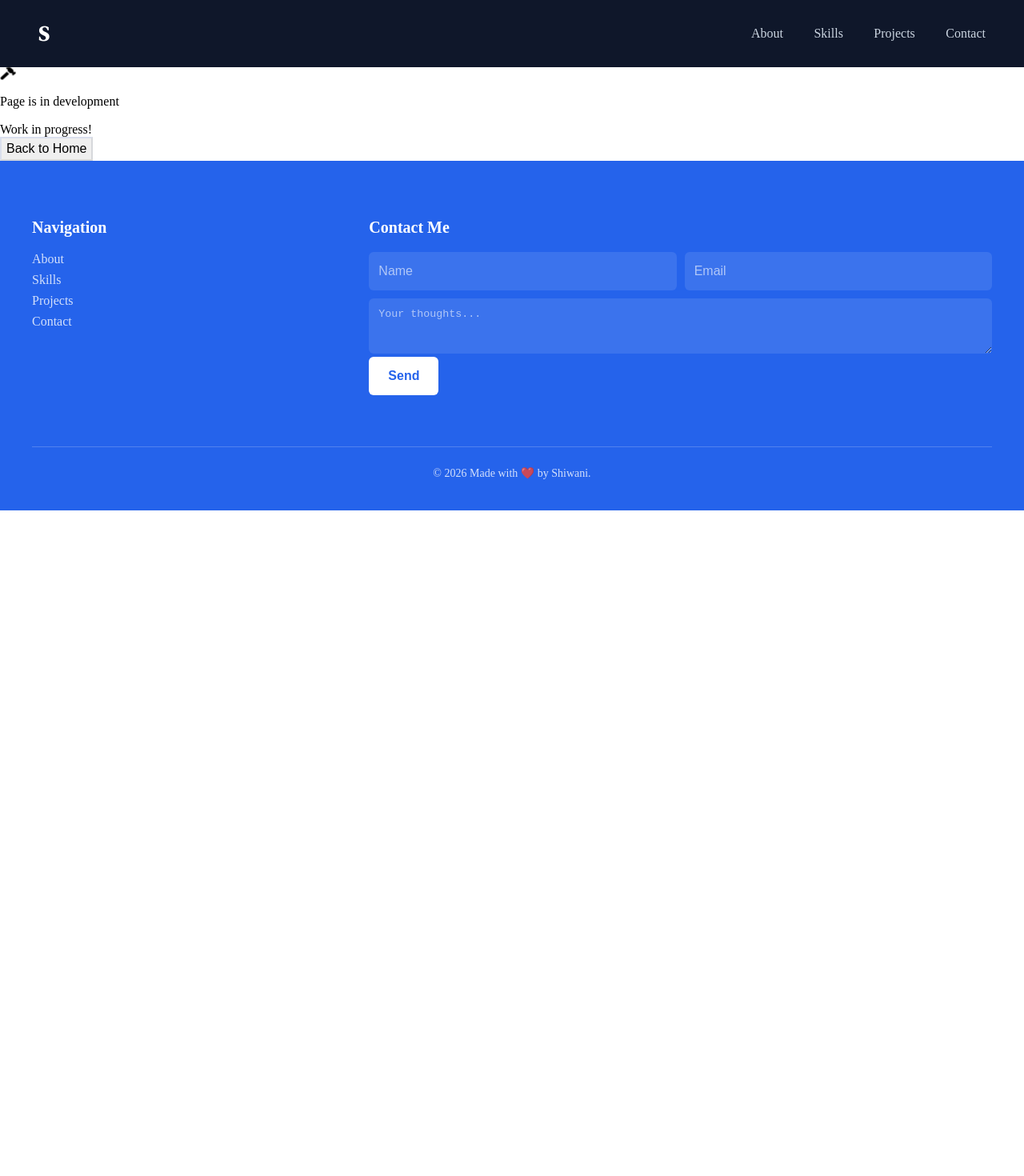
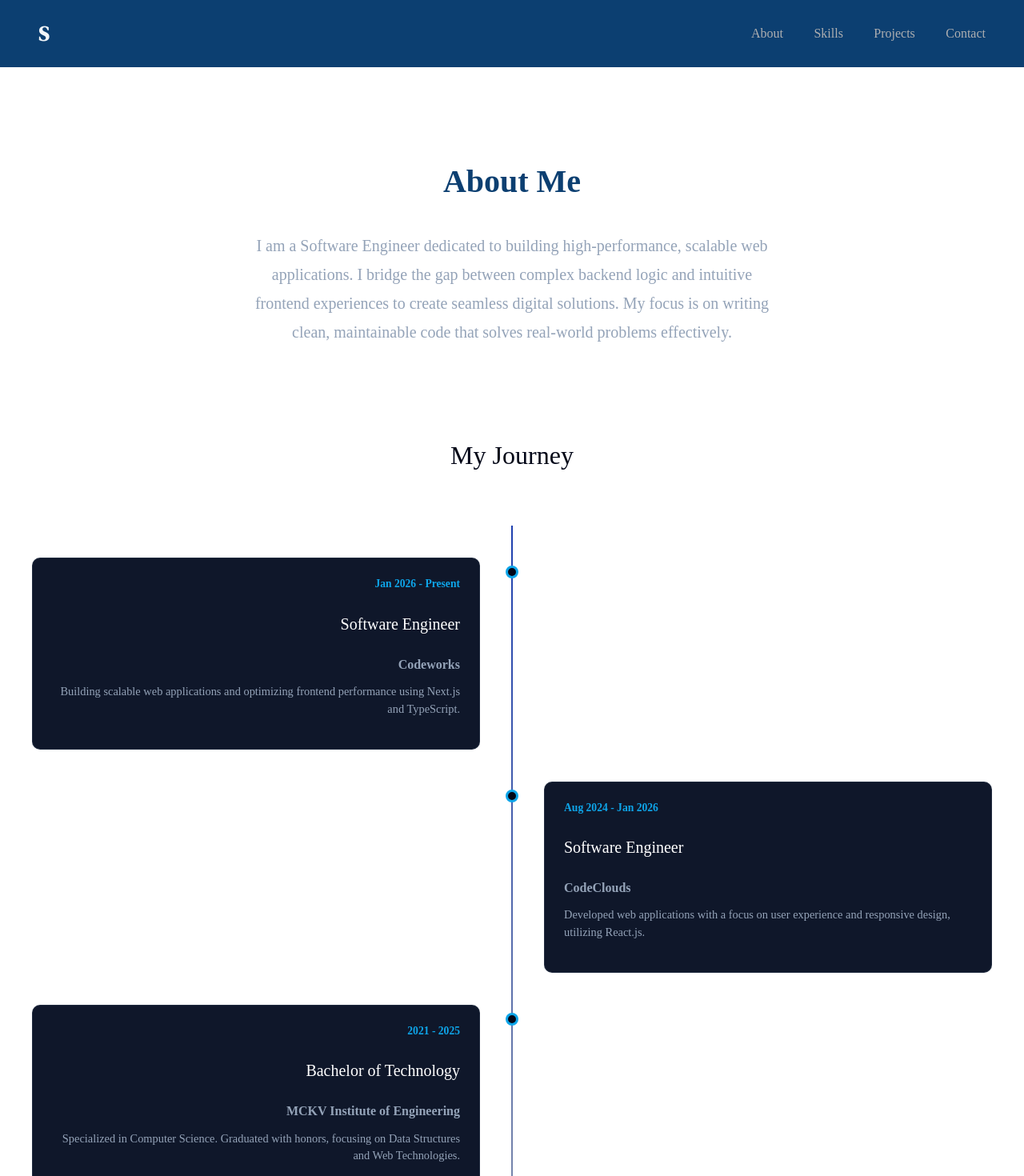
Before and after one commit to shiwani08/portfolio, a Next.js app: page /About in a window 1280 px wide. Shown: the top 1470 px of the page at 80% size. Before the commit the page ends 800 px from the top, so only its background shows below. Built offline with nearby package versions, Linux system fonts and the light colour scheme.

Commit message:
About done

```diff
--- /dev/null
+++ b/app/(pages)/About/Timeline.tsx
@@ -0,0 +1,72 @@
+"use client";
+
+import React from "react";
+import { motion } from "framer-motion";
+import "../../shared/styles/Timeline.css";
+
+const journey = [
+  {
+    id: 1,
+    title: "Software Engineer",
+    company: "Codeworks",
+    date: "Jan 2026 - Present",
+    description: "Building scalable web applications and optimizing frontend performance using Next.js and TypeScript.",
+    type: "work",
+  },
+  {
+    id: 2,
+    title: "Software Engineer",
+    company: "CodeClouds",
+    date: "Aug 2024 - Jan 2026",
+    description: "Developed web applications with a focus on user experience and responsive design, utilizing React.js.",
+    type: "work",
+  },
+  {
+    id: 3,
+    title: "Bachelor of Technology",
+    company: "MCKV Institute of Engineering",
+    date: "2021 - 2025",
+    description: "Specialized in Computer Science. Graduated with honors, focusing on Data Structures and Web Technologies.",
+    type: "education",
+  },
+  {
+    id: 4,
+    title: "Higher Secondary Education",
+    company: "St. Agnes' Convent School",
+    date: "2019 - 2021",
+    description: "Completed secondary education with a focus on Physics, Chemistry, and Mathematics.",
+    type: "education",
+  },
+];
+
+export default function Timeline() {
+  return (
+    <div className="timeline-section">
+      <h3 className="timeline-main-title">My Journey</h3>
+      <div className="ladder-container">
+        {/* The Vertical Rail */}
+        <div className="ladder-rail"></div>
+
+        {journey.map((item, index) => (
+          <motion.div
+            key={item.id}
+            className="ladder-step"
+            initial={{ opacity: 0, x: index % 2 === 0 ? -50 : 50 }}
+            whileInView={{ opacity: 1, x: 0 }}
+            transition={{ duration: 0.6, delay: index * 0.1 }}
+            viewport={{ once: true }}
+          >
+            <div className="step-content">
+              <span className="step-date">{item.date}</span>
+              <h4 className="step-title">{item.title}</h4>
+              <h5 className="step-location">{item.company}</h5>
+              <p className="step-desc">{item.description}</p>
+            </div>
+            {/* The Rung/Node */}
+            <div className="ladder-node"></div>
+          </motion.div>
+        ))}
+      </div>
+    </div>
+  );
+}
--- a/app/(pages)/About/page.tsx
+++ b/app/(pages)/About/page.tsx
@@ -4,34 +4,41 @@ import React from "react";
 import { useRouter } from "next/navigation";
 import { FontAwesomeIcon } from "@fortawesome/react-fontawesome";
 import { faHammer } from "@fortawesome/free-solid-svg-icons";
+import { RevealText } from "@/app/shared/components/animation/Reveal";
+import { motion } from "framer-motion";
+import Timeline from "./Timeline";
 
 export default function About() {
   const router = useRouter();
 
-  return (
-    <main className="min-h-screen flex flex-col items-center justify-center bg-white px-4 text-center">
-      {/* Icon Container */}
-      <div className="text-6xl text-blue-600 mb-6">
-        <FontAwesomeIcon icon={faHammer} bounce />
+ return (
+    <section id="About" className="about-section">
+      <div className="about-container">
+        <motion.h2
+          className="about-title"
+          initial={{ scale: 0.8, opacity: 0 }}
+          whileInView={{ scale: 1, opacity: 1 }}
+          transition={{ duration: 0.5 }}
+          viewport={{ once: true }}
+        >
+          About Me
+        </motion.h2>
+
+        <motion.p
+          className="about-text"
+          initial={{ scale: 0.9, opacity: 0 }}
+          whileInView={{ scale: 1, opacity: 1 }}
+          transition={{ duration: 0.7, delay: 0.2 }}
+          viewport={{ once: true }}
+        >
+          I am a Software Engineer dedicated to building high-performance,
+          scalable web applications. I bridge the gap between complex
+          backend logic and intuitive frontend experiences to create
+          seamless digital solutions. My focus is on writing clean,
+          maintainable code that solves real-world problems effectively.
+        </motion.p>
+        <Timeline />
       </div>
-
-      {/* Text Content */}
-      <div className="space-y-2 text-center">
-        <h2 className="text-2xl md:text-3xl font-bold text-gray-900">
-          Page is in development
-        </h2>
-        <div className="text-lg text-gray-600 max-w-md mx-auto">
-          Work in progress!
-        </div>
-      </div>
-
-      {/* Simple Button */}
-      <button
-        onClick={() => router.push("/")}
-        className="mt-8 px-6 py-2 bg-blue-600 text-white font-medium rounded-md hover:bg-blue-700 transition-colors shadow-sm"
-      >
-        Back to Home
-      </button>
-    </main>
+    </section>
   );
 }
--- a/app/globals.css
+++ b/app/globals.css
@@ -4,80 +4,64 @@
 
 :root {
   --font-size: 16px;
-  --background: #ffffff;
-  --foreground: #0f172a;
-  --card: #ffffff;
-  --card-foreground: #0f172a;
-  --popover: #ffffff;
-  --popover-foreground: #0f172a;
-  --primary: #1e3a8a;
+
+  /* Background & Base: Very dark cold slate/navy */
+  --background: #020617;
+  --foreground: #0c3f71;
+
+  /* Cards & UI Elements: Deep midnight */
+  --card: #0f172a;
+  --card-foreground: #f1f5f9;
+  --popover: #0f172a;
+  --popover-foreground: #f1f5f9;
+
+  /* Primary: High-contrast Cold Dark Blue */
+  --primary: #1e40af;
   --primary-foreground: #ffffff;
-  --secondary: #3b82f6;
-  --secondary-foreground: #ffffff;
-  --muted: #f1f5f9;
-  --muted-foreground: #64748b;
-  --accent: #60a5fa;
+
+  /* Secondary: Cool Slate */
+  --secondary: #334155;
+  --secondary-foreground: #f1f5f9;
+
+  /* Muted: Desaturated blue-greys */
+  --muted: #1e293b;
+  --muted-foreground: #94a3b8;
+
+  /* Accent: Electric Cyan (Terminal/Code vibe) */
+  --accent: #0ea5e9;
   --accent-foreground: #ffffff;
-  --destructive: #d4183d;
+
+  /* Destructive: Replaced Red with a deep Indigo/Violet tone to keep it "Cold" */
+  --destructive: #4338ca;
   --destructive-foreground: #ffffff;
-  --border: rgba(30, 58, 138, 0.1);
+
+  /* Borders & Inputs */
+  --border: rgba(51, 65, 85, 0.5);
   --input: transparent;
-  --input-background: #f8fafc;
-  --switch-background: #cbd5e1;
+  --input-background: #0f172a;
+  --switch-background: #aeafb1;
+
   --font-weight-medium: 500;
   --font-weight-normal: 400;
-  --ring: #3b82f6;
-  --chart-1: oklch(0.646 0.222 41.116);
-  --chart-2: oklch(0.6 0.118 184.704);
-  --chart-3: oklch(0.398 0.07 227.392);
-  --chart-4: oklch(0.828 0.189 84.429);
-  --chart-5: oklch(0.769 0.188 70.08);
+  --ring: #0ea5e9;
   --radius: 0.625rem;
-  --sidebar: oklch(0.985 0 0);
-  --sidebar-foreground: oklch(0.145 0 0);
-  --sidebar-primary: #030213;
-  --sidebar-primary-foreground: oklch(0.985 0 0);
-  --sidebar-accent: oklch(0.97 0 0);
-  --sidebar-accent-foreground: oklch(0.205 0 0);
-  --sidebar-border: oklch(0.922 0 0);
-  --sidebar-ring: oklch(0.708 0 0);
-}
 
-.dark {
-  --background: oklch(0.145 0 0);
-  --foreground: oklch(0.985 0 0);
-  --card: oklch(0.145 0 0);
-  --card-foreground: oklch(0.985 0 0);
-  --popover: oklch(0.145 0 0);
-  --popover-foreground: oklch(0.985 0 0);
-  --primary: oklch(0.985 0 0);
-  --primary-foreground: oklch(0.205 0 0);
-  --secondary: oklch(0.269 0 0);
-  --secondary-foreground: oklch(0.985 0 0);
-  --muted: oklch(0.269 0 0);
-  --muted-foreground: oklch(0.708 0 0);
-  --accent: oklch(0.269 0 0);
-  --accent-foreground: oklch(0.985 0 0);
-  --destructive: oklch(0.396 0.141 25.723);
-  --destructive-foreground: oklch(0.637 0.237 25.331);
-  --border: oklch(0.269 0 0);
-  --input: oklch(0.269 0 0);
-  --ring: oklch(0.439 0 0);
-  --font-weight-medium: 500;
-  --font-weight-normal: 400;
-  --chart-1: oklch(0.488 0.243 264.376);
-  --chart-2: oklch(0.696 0.17 162.48);
-  --chart-3: oklch(0.769 0.188 70.08);
-  --chart-4: oklch(0.627 0.265 303.9);
-  --chart-5: oklch(0.645 0.246 16.439);
-  --sidebar: oklch(0.205 0 0);
-  --sidebar-foreground: oklch(0.985 0 0);
-  --sidebar-primary: oklch(0.488 0.243 264.376);
-  --sidebar-primary-foreground: oklch(0.985 0 0);
-  --sidebar-accent: oklch(0.269 0 0);
-  --sidebar-accent-foreground: oklch(0.985 0 0);
-  --sidebar-border: oklch(0.269 0 0);
-  --sidebar-ring: oklch(0.439 0 0);
+  /* Chart Colors: All cool tones (Blues, Cyans, Teals, Purples) */
+  --chart-1: #0ea5e9; /* Sky Blue */
+  --chart-2: #10b981; /* Emerald Teal */
+  --chart-3: #6366f1; /* Indigo */
+  --chart-4: #2dd4bf; /* Mint/Teal */
+  --chart-5: #3b82f6; /* Royal Blue */
+
+  /* Sidebar */
+  --sidebar: #020617;
+  --sidebar-foreground: #f1f5f9;
+  --sidebar-primary: #1e40af;
+  --sidebar-primary-foreground: #ffffff;
+  --sidebar-accent: #1e293b;
+  --sidebar-accent-foreground: #f1f5f9;
+  --sidebar-border: #334155;
+  --sidebar-ring: #0ea5e9;
 }
 
 @theme inline {
@@ -204,14 +188,18 @@
   }
 }
 
+.section-title {
+  font-size: 50px;
+  text-align: center;
+  font-family: cursive;
+}
+
 .navbar {
   display: flex;
   justify-content: space-between;
   align-items: center;
-
   padding: clamp(0.75rem, 2vw, 1.5rem) clamp(1rem, 4vw, 3rem);
   background-color: var(--color-foreground);
-
   gap: 1rem;
 }
 
@@ -228,7 +216,6 @@
 .nav-right {
   display: flex;
   align-items: center;
-
   gap: clamp(1rem, 3vw, 3rem);
 }
 
@@ -236,10 +223,8 @@
 .nav-right li a {
   font-size: clamp(0.875rem, 1.5vw, 1rem);
   font-weight: 500;
-
   color: var(--switch-background);
   text-decoration: none;
-
   transition: color 0.25s ease;
 }
 
@@ -264,6 +249,7 @@
   overflow: hidden;
   font-size: 90px;
   color: var(--chart-2);
+  /* background-color: var(--background); */
 }
 
 .diagonal-hero-bg {
@@ -273,14 +259,24 @@
   width: 100%;
   height: 500px;
   background: #1e3a8a; /* base color */
-  background: linear-gradient(to right, #1e3a8a, #3b82f6); /* gradient */
+  background: linear-gradient(
+    135deg,
+    #020617 0%,    /* var(--background) */
+    #0f172a 50%,   /* var(--card) */
+    #020617 100%
+  ); /* gradient */
   z-index: -1;
   clip-path: polygon(0 0, 100% 0, 100% 100%, 0 80%);
 }
 
 .footer {
   width: 100%;
-  background-color: #2563eb;
+  background: linear-gradient(
+    135deg,
+    #020617 0%,    /* var(--background) */
+    #0f172a 50%,   /* var(--card) */
+    #020617 100%
+  );
   color: white;
   padding: 3rem 1.5rem 1.5rem;
   /* FIX STARTS HERE */
@@ -432,6 +428,7 @@
 .footer-form button {
   background-color: white;
   color: #2563eb;
+  margin-top: 0.5rem;
   padding: 0.75rem 1.5rem;
   border: none;
   border-radius: 6px;
@@ -448,17 +445,20 @@
 .footer-socials {
   display: flex;
   justify-content: center;
-  gap: 2rem;
-  font-size: 1.75rem;
+  gap: 1.5rem;
   margin: 2rem 0;
 }
 
 .footer-socials a {
-  color: white;
-  transition: opacity 0.3s;
+  color: var(--muted-foreground);
+  font-size: 1.5rem;
+  transition: all 0.3s ease;
 }
 
-.footer-socials a:hover { opacity: 0.7; }
+.footer-socials a:hover {
+  color: var(--accent); /* Electric Cyan from your theme */
+  transform: translateY(-3px);
+}
 
 .footer-divider {
   border: 0;
@@ -481,3 +481,54 @@
     flex-direction: column;
   }
 }
+
+.about-section {
+  width: 100%;
+  min-height: 60vh; /* Keeps it centered vertically in the viewport */
+  display: flex;
+  align-items: center;
+  justify-content: center;
+  padding: 80px 24px; /* Vertical and Horizontal padding */
+  /* background-color: var(--secondary-foreground); */
+  box-sizing: border-box;
+}
+
+.about-container {
+  max-width: 800px; /* Limits width to help force 4 lines */
+  width: 100%;
+  text-align: center;
+}
+
+.about-title {
+  font-size: 2.5rem;
+  font-weight: 700;
+  color: var(--foreground);
+  margin-bottom: 2rem;
+}
+
+.about-text {
+  font-size: 1.25rem;
+  line-height: 1.8; /* Increased line-height for readability */
+  color: var(--muted-foreground);
+  margin: 0 auto;
+  /* Standardizing line distribution */
+  max-width: 65ch;
+}
+
+/* Responsive Adjustments */
+@media (max-width: 768px) {
+  .about-section {
+    padding: 60px 20px;
+  }
+
+  .about-title {
+    font-size: 2rem;
+  }
+
+  .about-text {
+    font-size: 1.1rem;
+    line-height: 1.6;
+    /* On mobile, text naturally takes more lines, so we let it flow */
+    max-width: 100%;
+  }
+}
--- a/app/shared/components/Footer.tsx
+++ b/app/shared/components/Footer.tsx
@@ -1,10 +1,15 @@
 "use client";
 
 import React from "react";
-import Link from "next/link";
 import { FontAwesomeIcon } from "@fortawesome/react-fontawesome";
-import { faGithub, faLinkedin } from "@fortawesome/free-brands-svg-icons";
-import { faPaperPlane } from "@fortawesome/free-solid-svg-icons";
+import {
+  faGithub,
+  faLinkedin,
+  faXTwitter,
+} from "@fortawesome/free-brands-svg-icons";
+import { faCode, faBookmark, faEnvelope } from "@fortawesome/free-solid-svg-icons";
+import { Link } from "lucide-react";
+// import { BiSubstack } from 'react-icons/bi';
 
 export function Footer() {
   const navItems = [
@@ -43,12 +48,66 @@ export function Footer() {
         </div>
 
         <div className="footer-socials">
-       {/* Icons here */}
+          {/* Mail */}
+          <Link
+            href="mailto:shiwani.sonii08@gmail.com"
+            target="_blank"
+            aria-label="GitHub"
+          >
+            <FontAwesomeIcon icon={faEnvelope} />
+          </Link>
+
+          {/* GitHub */}
+          <Link
+            href="https://github.com/shiwani08"
+            target="_blank"
+            aria-label="GitHub"
+          >
+            <FontAwesomeIcon icon={faGithub} />
+          </Link>
+
+          {/* X (Twitter) */}
+          <Link
+            href="https://x.com/budastrophile"
+            target="_blank"
+            aria-label="X (Twitter)"
+          >
+            <FontAwesomeIcon icon={faXTwitter} />
+          </Link>
+
+          {/* Substack */}
+          <Link
+            href="https://substack.com/@astudentsnotepad?utm_campaign=profile&utm_medium=profile-page"
+            target="_blank"
+            aria-label="Substack"
+          >
+            <FontAwesomeIcon icon={faBookmark} />
+          </Link>
+
+          {/* LinkedIn */}
+          <Link
+            href="https://www.linkedin.com/in/shiwani-soni-a33b8a21b/"
+            target="_blank"
+            aria-label="LinkedIn"
+          >
+            <FontAwesomeIcon icon={faLinkedin} />
+          </Link>
+
+          {/* LeetCode */}
+          <Link
+            href="https://leetcode.com/u/geekordian/"
+            target="_blank"
+            aria-label="LeetCode"
+          >
+            <FontAwesomeIcon icon={faCode} />
+          </Link>
         </div>
 
         <hr className="footer-divider" />
         <div className="footer-bottom">
-      <p className="copyright-text">© {new Date().getFullYear()} Made with ❤️ by Shiwani.</p>
+          <p className="copyright-text">
+            © {new Date().getFullYear()} Made with ❤️ by Shiwani.
+          </p>
         </div>
       </div>
     </footer>
--- /dev/null
+++ b/app/shared/styles/Timeline.css
@@ -0,0 +1,135 @@
+.timeline-section {
+  width: 100vw;
+  position: relative;
+  left: 50%;
+  right: 50%;
+  margin-left: -50vw;
+  margin-right: -50vw;
+  padding: 80px 0;
+  /* background-color: var(--background);  */
+  display: flex;
+  flex-direction: column;
+  align-items: center;
+  overflow-x: hidden;
+}
+
+.timeline-main-title {
+  font-size: 2rem;
+  color: var(--background); ;
+  margin-bottom: 4rem;
+  text-align: center;
+}
+
+.ladder-container {
+  position: relative;
+  /* max-width: 1000px; */
+  width: 100%;
+  padding: 20px 0;
+}
+
+/* The vertical line in the middle */
+.ladder-rail {
+  position: absolute;
+  left: 50%;
+  top: 0;
+  bottom: 0;
+  width: 2px;
+  background: linear-gradient(to bottom, var(--primary), var(--border));
+  transform: translateX(-50%);
+}
+
+.ladder-step {
+  position: relative;
+  width: 50%;
+  padding: 20px 40px;
+  box-sizing: border-box;
+}
+
+/* Alternate sides */
+.ladder-step:nth-child(even) {
+  left: 0;
+  text-align: right;
+}
+
+.ladder-step:nth-child(odd) {
+  left: 50%;
+  text-align: left;
+}
+
+/* The dot on the rail */
+.ladder-node {
+  position: absolute;
+  top: 30px;
+  width: 16px;
+  height: 16px;
+  background-color: var(--background);
+  border: 3px solid var(--accent); /* Electric Cyan */
+  border-radius: 50%;
+  z-index: 2;
+}
+
+.ladder-step:nth-child(even) .ladder-node {
+  right: -8px;
+}
+
+.ladder-step:nth-child(odd) .ladder-node {
+  left: -8px;
+}
+
+/* Content Styling */
+.step-content {
+  background: var(--card);
+  padding: 1.5rem;
+  border-radius: var(--radius);
+  border: 1px solid var(--border);
+  transition: transform 0.3s ease;
+}
+
+.step-content:hover {
+  transform: translateY(-5px);
+  border-color: var(--accent);
+}
+
+.step-date {
+  font-size: 0.85rem;
+  color: var(--accent);
+  font-weight: 600;
+  display: block;
+  margin-bottom: 0.5rem;
+}
+
+.step-title {
+  font-size: 1.25rem;
+  color: white;
+  margin-bottom: 0.25rem;
+}
+
+.step-location {
+  font-size: 1rem;
+  color: var(--muted-foreground);
+  margin-bottom: 0.75rem;
+}
+
+.step-desc {
+  font-size: 0.9rem;
+  color: var(--muted-foreground);
+  line-height: 1.5;
+}
+
+/* Responsive: Mobile Ladder */
+@media (max-width: 768px) {
+  .ladder-rail {
+    left: 20px;
+  }
+
+  .ladder-step {
+    width: 100%;
+    left: 0 !important;
+    padding: 20px 20px 20px 50px;
+    text-align: left !important;
+  }
+
+  .ladder-node {
+    left: 12px !important;
+  }
+}
--- a/package.json
+++ b/package.json
@@ -17,7 +17,8 @@
     "lucide-react": "^0.562.0",
     "next": "16.1.4",
     "react": "19.2.3",
-    "react-dom": "19.2.3"
+    "react-dom": "19.2.3",
+    "react-icons": "^5.5.0"
   },
   "devDependencies": {
     "@tailwindcss/postcss": "^4",
```
Also changed, not shown: 1 other file (tests, documents, lock files or other folders). Lines whose indentation alone changed are shown as unchanged.
